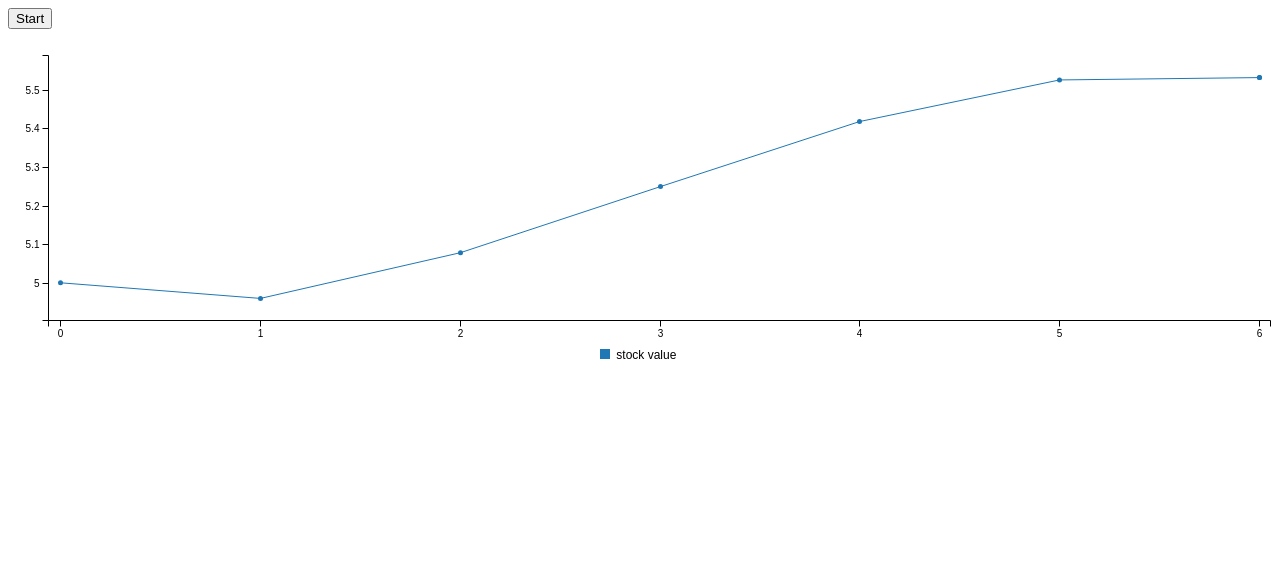
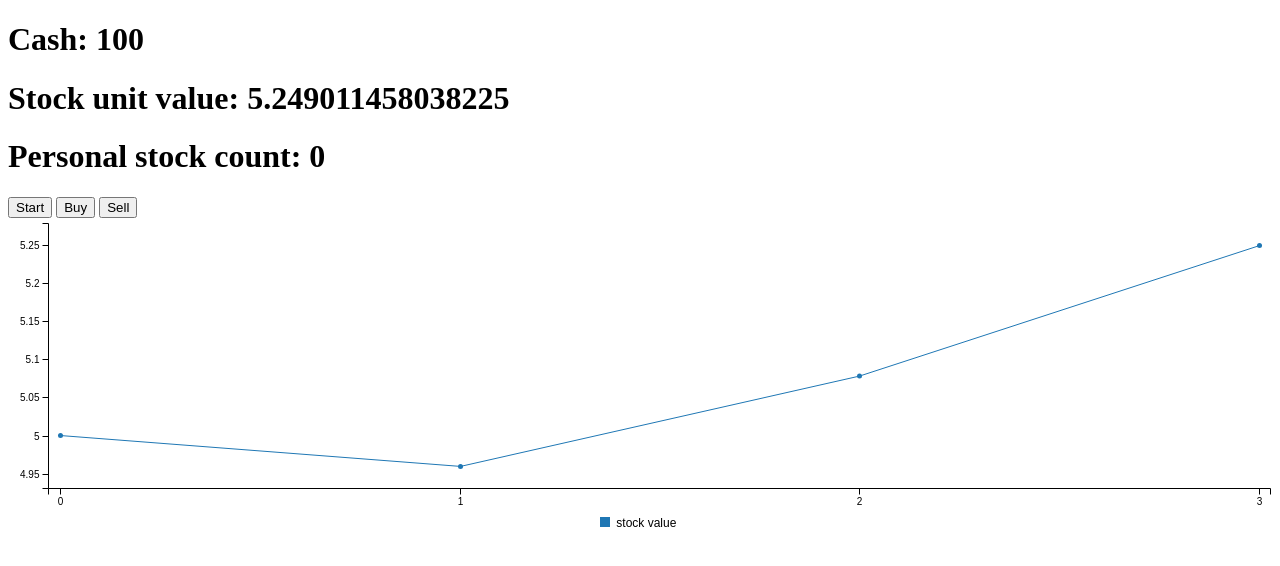
Before and after one commit to AlexandruSimandi/wind-money, a plain HTML site: page index.html in a window 1280 px wide. Both pictures are taken after a click on the button "Start". Drawn offline with Linux system fonts and the light colour scheme.

Commit message:
first playable version

```diff
--- a/index.html
+++ b/index.html
@@ -10,8 +10,12 @@
 	<script src="main.js"></script>
 </head>
 <body>
+	<h1 id="cash">Cash: 100</h1>
+	<h1 id="stock-unit">Stock unit value: 5</h1>
+	<h1 id="stock-count">Personal stock count: 0</h1>
 	<button id="btn-start">Start</button>
-	<h1 id="money-value"></h1>
+	<button id="btn-buy">Buy</button>
+	<button id="btn-sell">Sell</button>
 	<div id="chart"></div>
 </body>
 </html>
--- a/main.js
+++ b/main.js
@@ -1,32 +1,54 @@
 $(document).ready(function(){
-	var money = 5;
-	var column = ['stock value', money];
+	var cash = 100;
+	var stock_count = 0;
+
+
+	var stock_unit = 5;
+	var column = ['stock value', stock_unit];
 
 	var chart = c3.generate({
-    data: {
-        columns: [
-            column
-        ]
-    }
+		data: {
+			columns: [
+				column
+			]
+		}
 	});
 
 	var interval;
 
+	$('#btn-buy').on('click', function(){
+		if(cash > stock_unit){
+			cash -= stock_unit;
+			stock_count++;
+			$('#cash').html('Cash: ' + cash);
+			$('#stock-count').html('Personal stock count: ' + stock_count);
+		}
+	});
+
+	$('#btn-sell').on('click', function(){
+		if(stock_count > 0){
+			cash += stock_unit;
+			stock_count--;
+			$('#cash').html('Cash: ' + cash);
+			$('#stock-count').html('Personal stock count: ' + stock_count);
+		}
+	});
+
 	$('#btn-start').on('click', function(){
 		clearInterval(interval);
 		interval = setInterval(function(){
-			if(column.length > 100){
+			if(column.length > 20){
 				column.splice(1, 1);
 			}
 			var seed = Math.random() / 10 - 0.05;
-			money *= seed + 1;
-			//$('#money-value').html(money);
-			column.push(money);
+			stock_unit *= seed + 1;
+			$('#stock-unit').html('Stock unit value: ' + stock_unit);
+			column.push(stock_unit);
 			chart.load({
 				columns: [
 					column
 				]
 			});
-		}, 400);
+		}, 800);
 	});
 });
```
